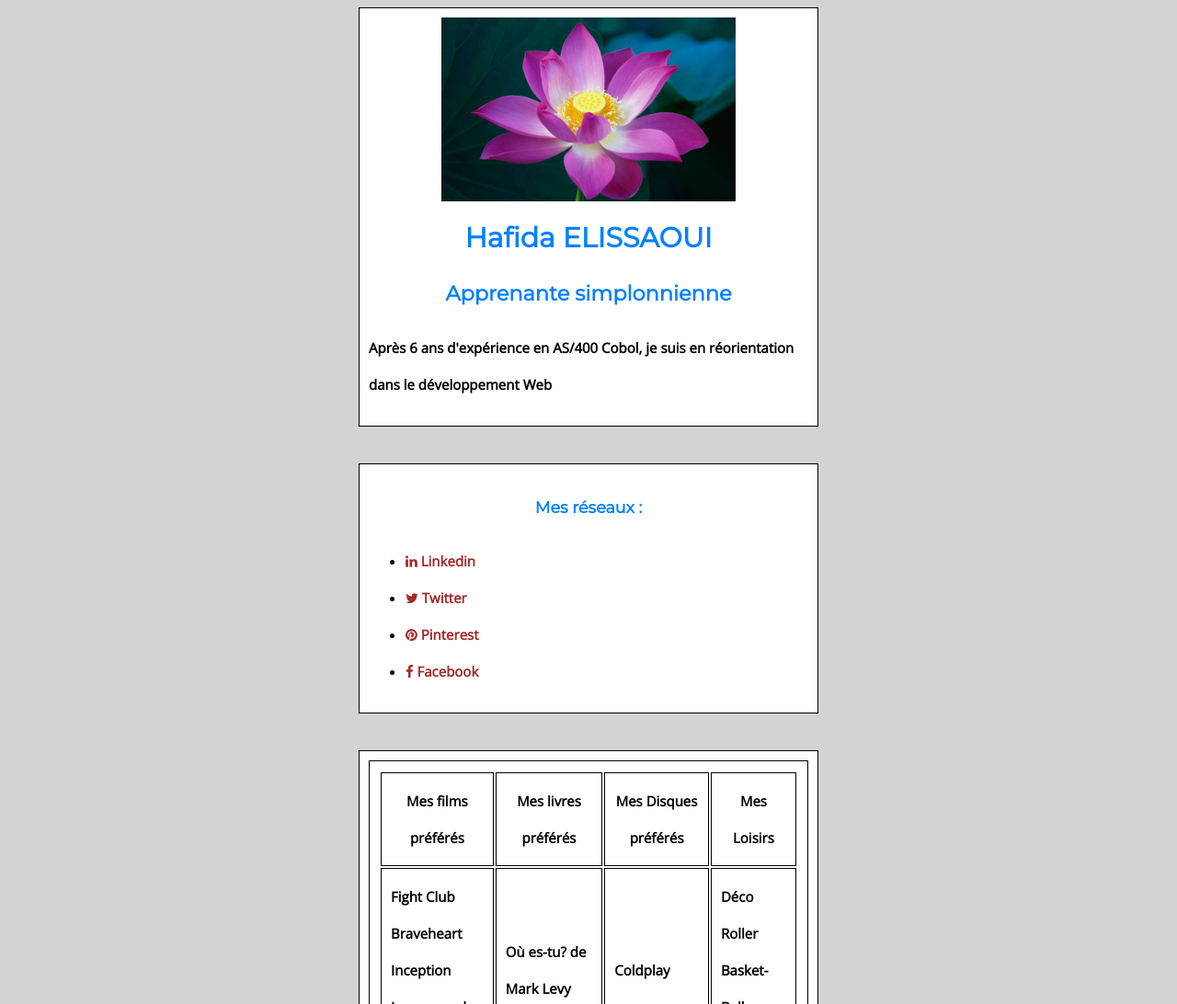
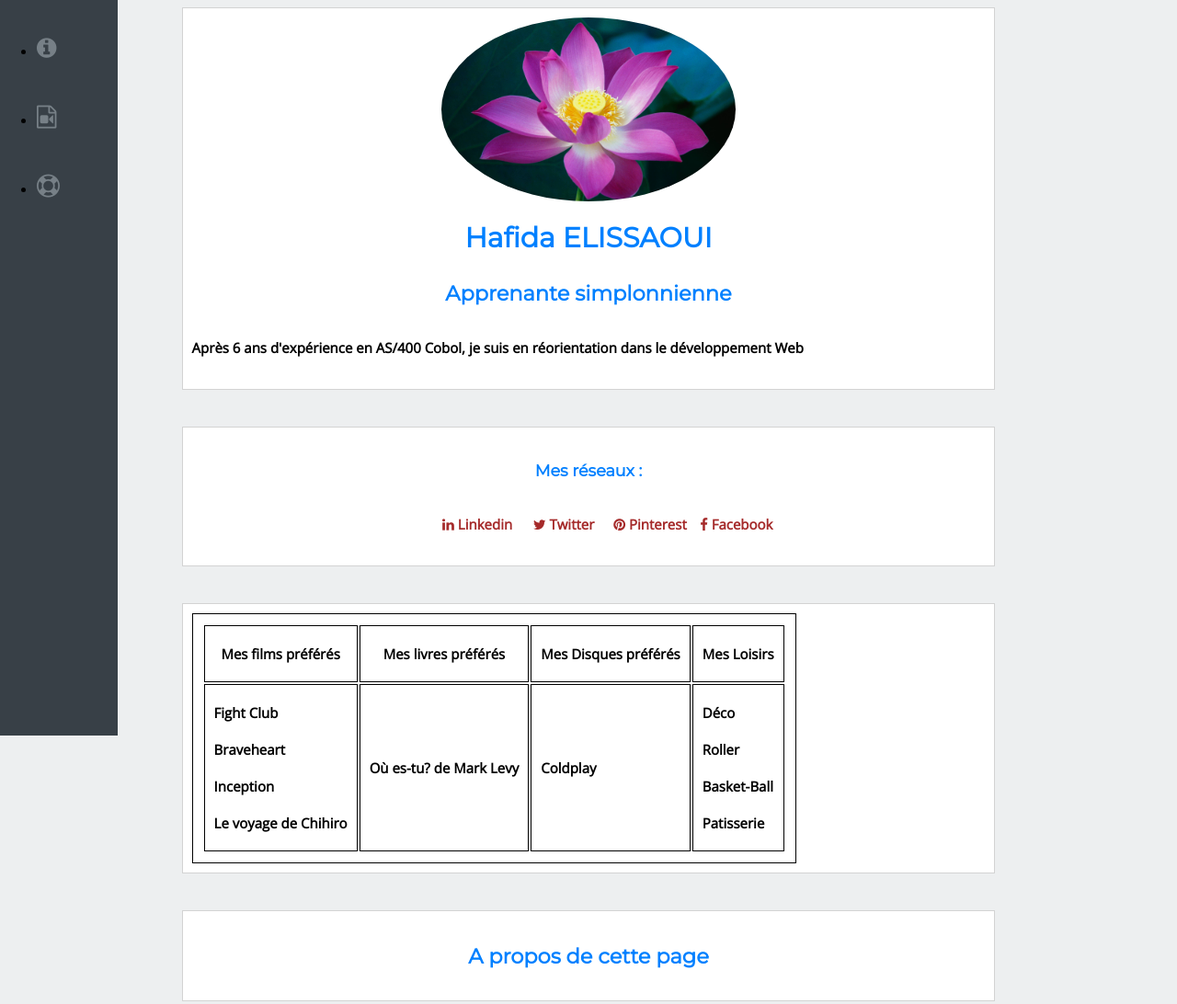
Before and after one commit to hafidaEL/HTMLbasic, a plain HTML site: page index.html in a window 1280 px wide. Shown: the top 1092 px of the page at 92% size. Drawn offline with nearby package versions, Linux system fonts and the light colour scheme.

Commit message:
Challenge 4&5

```diff
--- a/index.html
+++ b/index.html
@@ -10,16 +10,23 @@
 </head>
 <body>
 <div id="container">
-	<div class="presentation">
-		<img src="lotus.jpg" alt="hafida">
-		<h1>Hafida ELISSAOUI</h1>
-		<h2>Apprenante simplonnienne</h2>
+	<div id="navbar-left">
+		<ul>
+			<li><i class="fa fa-info-circle fa-grey"></i></li>
+			<li><i class="fa fa-file-video-o fa-grey"></i></li>
+			<li><i class="fa fa-life-ring fa-grey"></i></li>
+		</ul>
+	</div>
+	<div class="card-white">
+		<img class="img-circle img-center" src="lotus.jpg" alt="hafida">
+		<h1 class="text-center">Hafida ELISSAOUI</h1>
+		<h2 class="text-center">Apprenante simplonnienne</h2>
 		<p>Après 6 ans d'expérience en AS/400 Cobol, je suis en réorientation dans le développement Web</p>
 	</div>
 	<br>
-	<div class="reseaux">
-		<h3>Mes réseaux :</h3>
-		<ul>
+	<div class="card-white">
+		<h3 class="text-center">Mes réseaux :</h3>
+		<ul class="list-inline text-center">
 			<li><a href="https://www.linkedin.com/in/hafidae?trk=hp-identity-name"><i class="fa fa-linkedin"></i> Linkedin</a></li>
 			<li><a href="https://twitter.com/moijdi"><i class="fa fa-twitter"></i> Twitter</a></li>
 			<li><a href="https://fr.pinterest.com/"><i class="fa fa-pinterest"></i> Pinterest</a></li>
@@ -27,7 +34,7 @@
 		</ul>
 	</div>
 	<br>
-	<div class="passion">
+	<div class="card-white">
 		<Table>
 			<thead>
 				<tr>
@@ -48,7 +55,8 @@
 		</Table>
 	</div>
 	<br>
-	<div class="bas">
+	<div class="card-white">
+		<h2 class="text-center">A propos de cette page</h2>
 	</div>
 </div>
 </body>
--- a/style.css
+++ b/style.css
@@ -1,5 +1,5 @@
 body{
-	background-color: #D3D3D3;
+	background-color: #EDEFF0;
 	font-family: 'Open Sans', sans-serif;
 	color: black;
 	font-size: 15px;
@@ -10,7 +10,6 @@ body{
 h1, h2, h3 {
 	font-family: 'Montserrat', sans-serif;
 	color: #0080FF;
-	text-align: center;
 }
 
 a {
@@ -26,11 +25,6 @@ a:hover {
 
 img {
 	height: 200px;
-	display:block;
-	width:auto;
-	margin-left:auto;
-	margin-right:auto
-
 }
 
 
@@ -40,12 +34,53 @@ table, td, th {
 }
 
 #container {
-width: 500px;
-margin: 0 auto;
+	width: 70%;
+	margin: 0 auto;
 }
 
-.presentation, .reseaux, .passion, .bas{
-	border: solid 1px black;
+.text-center {
+	text-align: center;
+}
+
+.img-circle {
+	border-radius: 50%;
+}
+
+.img-center {
+	width:auto;
+	display:block;
+	margin-left:auto;
+	margin-right:auto;
+}
+
+.card-white {
+	border: solid 1px lightgrey;
 	background-color: white;
 	padding: 10px;
 }
+
+.list-inline > li {
+display: inline-block;
+width: 90px;
+padding-left: 0px;
+list-style: none;
+
+}
+
+#navbar-left {
+	position: fixed;
+	top: 0;
+	left: 0;
+	width: 10%;
+	height: 100%;
+	background-color: #384047;
+
+}
+
+.fa-grey {
+	color: #778087;
+	font-size: 25px;
+	line-height: 3;
+	list-style: none;
+
+}
```
